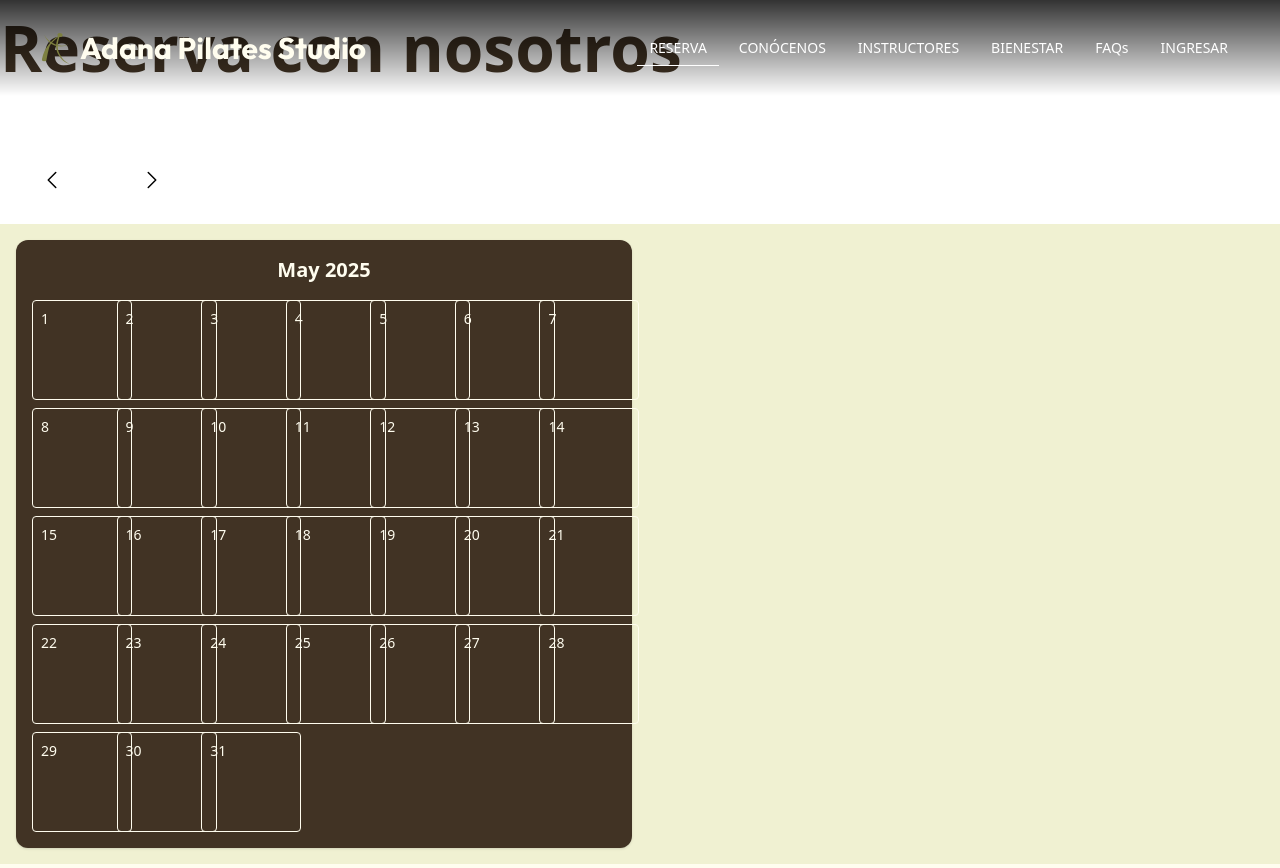
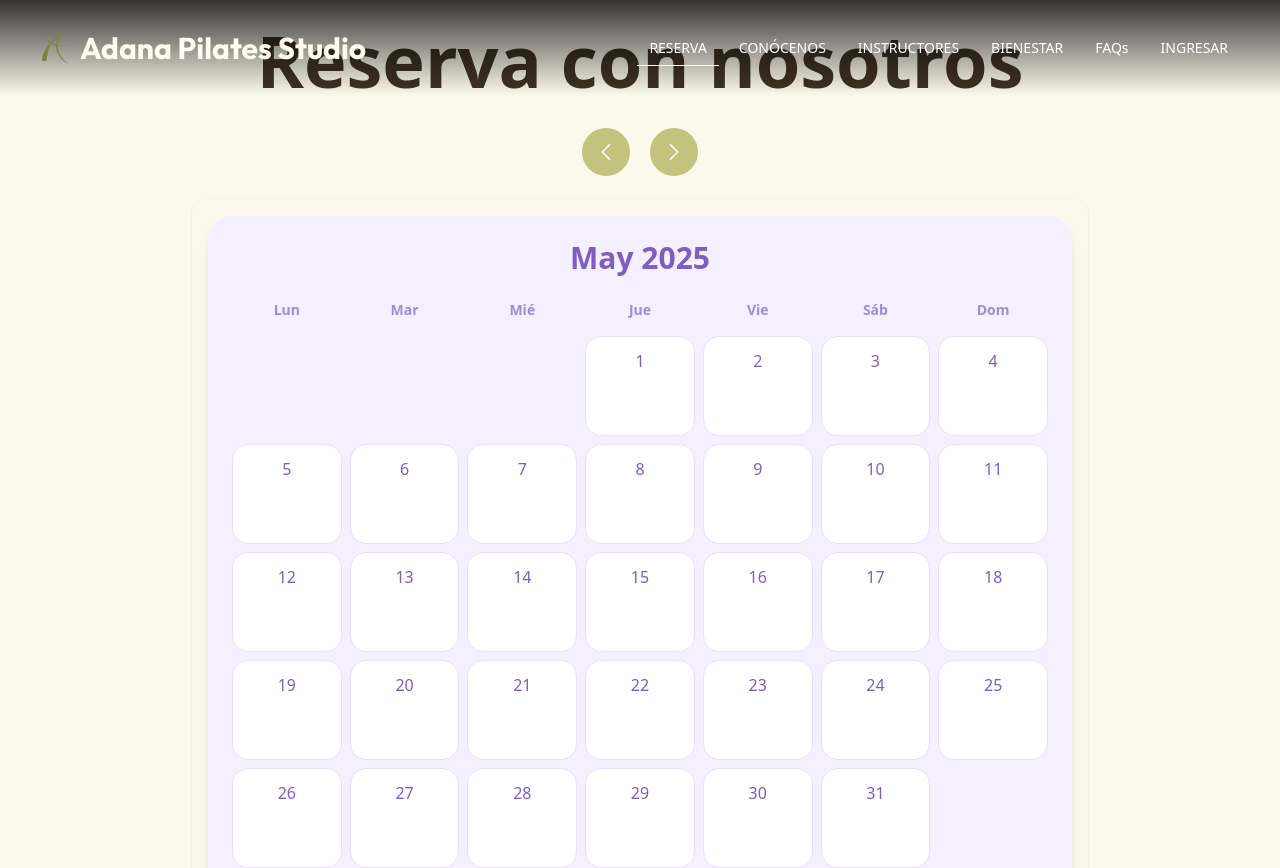
Before and after one commit to JorgeVargas03/Adana-SW, a React (Vite) app in the folder frontend/: page /reservation in a window 1280 px wide. Shown: the top 868 px of the page. Built offline with nearby package versions, Linux system fonts and the light colour scheme.

Commit message:
Calendario de visualizacion de clases, bonito y bien hecho, falta conectar al back

```diff
--- a/frontend/package.json
+++ b/frontend/package.json
@@ -25,6 +25,7 @@
     "dotenv": "^16.4.5",
     "firebase": "^11.6.0",
     "formik": "^2.4.6",
+    "framer-motion": "^12.9.2",
     "material-react-table": "^3.0.1",
     "react": "^18.3.1",
     "react-dom": "^18.3.1",
--- a/frontend/src/components/Calendar.jsx
+++ b/frontend/src/components/Calendar.jsx
@@ -1,27 +1,36 @@
 import { useState } from 'react'
-import { startOfMonth, endOfMonth, eachDayOfInterval, format, addMonths } from 'date-fns'
+import { startOfMonth, endOfMonth, eachDayOfInterval, isSameDay } from 'date-fns'
 import MonthView from './MonthView'
 
 //función
-function Calendar() {
-  const [events, setEvents] = useState([])
+function CalendarApp({ month }) {
+  //const [events, setEvents] = useState([])
+
+  //eventos son fijos
+  //ya conectado con el back, estos deberían de ser traidos directamente de la base de datos
+  // fechas en el formato correcto (YYYY-MM-DD) o en objetos de tipo Date para que isSameDay los detecte bien.
+  const events = [
+    { title: 'Pilates Marco', date: '2025-04-30', availableSpots: 3 },
+    { title: 'Pilates Martha', date: '2025-04-02', availableSpots: 0 },
+    { title: 'Pilates Lily', date: '2025-04-05', availableSpots: 6 },
+  ]
 
   //constante para en base a la fecha de la computadora
-  const today = new Date()
-  const thisMonth = startOfMonth(today)
- // const nextMonth = startOfMonth(addMonths(today, 1))
-
-  //meses que debe de mostrar el calendario
-  const monthsToShow = [thisMonth] //,nextMonth
+  // en lugar de usar new Date(), usar month que viene de props bg-[#FDF9EC]
+  const firstDayOfMonth = startOfMonth(month)
+  const monthsToShow = [firstDayOfMonth] // Solo uno a la vez
 
   //estructura física del calendario
   return (
-    <div className="grid grid-cols-1 md:grid-cols-2 gap-4 p-4 bg-[#F0F1D2]">
+    <div className="w-full p-4 rounded-xl shadow">
       {monthsToShow.map((month, idx) => (
-        <MonthView key={idx} month={month} events={events} />
+        <div className="flex w-full h-full">
+          <MonthView key={idx} month={month} events={events} />
+        </div>
       ))}
     </div>
   )
+
 }
 
-export default Calendar
+export default CalendarApp
--- a/frontend/src/components/MonthView.jsx
+++ b/frontend/src/components/MonthView.jsx
@@ -1,49 +1,124 @@
-import { format, startOfMonth, endOfMonth, eachDayOfInterval, isSameDay } from 'date-fns'
+import { format, startOfMonth, endOfMonth, eachDayOfInterval, isSameDay, getDay } from 'date-fns'
+import { motion, AnimatePresence } from "framer-motion"
+import { useState } from 'react'
+import { Link } from 'react-router-dom'
 
 function MonthView({ month, events }) {
+  const [showModal, setShowModal] = useState(false)
 
-    //intervalo de días para cada mes
   const days = eachDayOfInterval({
     start: startOfMonth(month),
     end: endOfMonth(month)
   })
 
+  const weekDays = ['Lun', 'Mar', 'Mié', 'Jue', 'Vie', 'Sáb', 'Dom']
+
+  const firstDayIndex = (getDay(startOfMonth(month)) + 6) % 7
+
   return (
-    //formato
-    <div className="bg-[#413324] rounded-xl shadow p-4">
-      <h2 className="text-xl font-bold mb-4 text-center text-[#FFFDEF]">
+    <div className="bg-[#F5F0FF] font-outfit rounded-3xl shadow-lg p-6 w-full h-full relative">
+      <h2 className="text-3xl font-bold mb-6 text-center text-[#7E5EC3]">
         {format(month, 'MMMM yyyy')}
       </h2>
+
+      {/* Nombres de los días */}
+      <div className="grid grid-cols-7 gap-2 mb-4">
+        {weekDays.map((day, idx) => (
+          <div key={idx} className="text-center text-[#A18CD1] font-semibold text-sm">
+            {day}
+          </div>
+        ))}
+      </div>
+
+      {/* Días del mes */}
       <div className="grid grid-cols-7 gap-2">
+        {Array.from({ length: firstDayIndex }).map((_, idx) => (
+          <div key={`empty-${idx}`} />
+        ))}
+
+        <AnimatePresence>
           {days.map(day => {
-            //método para ver si el día coincide con el día de hoy
             const dayEvents = events.filter(e => isSameDay(new Date(e.date), day))
+
             return (
-            <div key={day} className="border border-[#FFFDEF] p-2 rounded min-h-[100px] min-w-[100px]">
-              <div className="text-sm font-medium text-[#FFFDEF]">{format(day, 'd')}</div>
-              <div className="mt-1 space-y-1">
-                {/*Mapea los eventos pa ver si hay evento ese día*/}
+              <motion.div
+                key={day}
+                className="bg-white border border-[#E9DFFB] p-3 rounded-2xl min-h-[100px] flex flex-col items-center cursor-pointer hover:bg-[#f2e9fc]"
+                initial={{ opacity: 0, scale: 0.9 }}
+                animate={{ opacity: 1, scale: 1 }}
+                exit={{ opacity: 0 }}
+                transition={{ duration: 0.4 }}
+                onClick={() => setShowModal(true)}
+              >
+                <div className="text-md font-medium text-[#7E5EC3] mb-1">
+                  {format(day, 'd')}
+                </div>
+                <div className="flex flex-col gap-1 w-full">
                   {dayEvents.map((event, idx) => (
                     <div
                       key={idx}
-                    className={`text-xs px-1 py-0.5 rounded ${getEventColor(event.availableSpots)}`}
+                      className={`text-xs px-2 py-1 rounded-full text-center font-semibold ${getEventColor(event.availableSpots)}`}
                     >
                       {event.title}
                     </div>
                   ))}
                 </div>
-            </div>
+              </motion.div>
             )
           })}
+        </AnimatePresence>
       </div>
+
+      {/* Modal animado */}
+      <AnimatePresence>
+            {showModal && (
+          <>
+            {/* Fondo invisible que cierra al hacer click */}
+            <motion.div
+              className="fixed inset-0 z-40"
+              initial={{ opacity: 0 }}
+              animate={{ opacity: 1 }}
+              exit={{ opacity: 0 }}
+              transition={{ duration: 0.3 }}
+              onClick={() => setShowModal(false)}
+            />
+
+            {/* Modal principal */}
+            <motion.div
+              className="fixed inset-0 flex items-center justify-center z-50"
+              initial={{ scale: 0.8, opacity: 0 }}
+              animate={{ scale: 1, opacity: 1 }}
+              exit={{ scale: 0.8, opacity: 0 }}
+              transition={{ duration: 0.4 }}
+              onClick={() => setShowModal(false)} // <<--- click en el fondo también aquí
+            >
+              {/* El contenido del modal: evita que el click se propague */}
+              <div
+                className="bg-white p-8 rounded-3xl shadow-2xl text-center max-w-sm mx-auto"
+                onClick={(e) => e.stopPropagation()} // <<--- IMPORTANTE: para que no cierre si haces click en el contenido
+              >
+                <h2 className="text-2xl font-bold text-[#C3C37E] mb-4">¿Quieres reservar?</h2>
+                <Link to="/signup">
+                  <button
+                    className="bg-[#C3C37E] hover:bg-[#5e46a5] text-white px-6 py-2 rounded-full font-semibold transition cursor-pointer"
+                    onClick={() => setShowModal(false)}
+                  >
+                    ¡Regístrate!
+                  </button>
+                </Link>
+              </div>
+            </motion.div>
+          </>
+        )}
+      </AnimatePresence>
     </div>
   )
 }
 
 function getEventColor(spots) {
-  if (spots >= 5) return 'bg-green-300'
-  if (spots >= 2) return 'bg-yellow-300'
-  return 'bg-red-400'
+  if (spots >= 5) return 'bg-green-200 text-green-800'
+  if (spots >= 2) return 'bg-yellow-200 text-yellow-800'
+  return 'bg-red-200 text-red-800'
 }
 
 export default MonthView
--- a/frontend/src/pages/Pagos.jsx
+++ b/frontend/src/pages/Pagos.jsx
@@ -7,7 +7,7 @@ const Pagos = () =>{
     return(
         <section className="w-full mx-auto py-16 font-outfit bg-[#FDF9EC]">
   {/* Fondo */}
-  <div className="flex flex-col h-screen w-full bg-[#F0F2B4]">
+  <div className="flex flex-col h-screen w-full bg-[#FDF9EC]">
 
     {/* Botón */}
     <div className="mt-6 w-[50x] px-7">
--- a/frontend/src/pages/Reservation.jsx
+++ b/frontend/src/pages/Reservation.jsx
@@ -2,41 +2,57 @@
 
 import React from 'react';
 import '../share/style/allPages.css'; // o './App.css', según cómo lo nombres
-
 import CalendarApp from '../components/Calendar';
 
-const Reservation = () => {
+import { useState } from 'react'
+import { addMonths, subMonths, startOfMonth } from 'date-fns'
+
+
+export default function Reservation() {
+  const [currentMonth, setCurrentMonth] = useState(startOfMonth(new Date()))
+
+  const handleNextMonth = () => {
+    setCurrentMonth(prev => addMonths(prev, 1))
+  }
+
+  const handlePrevMonth = () => {
+    setCurrentMonth(prev => subMonths(prev, 1))
+  }
+
   return (
-    <section>
-        <h2 className="font-outfit font-bold text-left text-[4rem] mb-8 text-[#413324] ">
+    <section className="bg-[#FDF9EC] min-h-screen flex flex-col items-center p-6">
+      {/* Título
+      */}
+
+      <h2 className="font-outfit font-bold text-7xl text-[#413324] mb-8 text-right">
         Reserva con nosotros
       </h2>
 
-        <div >
-
-          <div className='flex gap-5 mb-4 items-end'>
-            <button className='cursor-pointer hover:scale-[1.01] rounded-xl w-[10px] h-10 p-5 m-5'>
-            <svg xmlns="http://www.w3.org/2000/svg" fill="none" viewBox="0 0 24 24" stroke-width="1.5" stroke="currentColor" class="size-6">
-            <path stroke-linecap="round" stroke-linejoin="round" d="M15.75 19.5 8.25 12l7.5-7.5" />
+      {/* Botones navegación */}
+      <div className="flex gap-5 mb-6">
+        <button
+          onClick={handlePrevMonth}
+          className="w-12 h-12 flex justify-center items-center rounded-full bg-[#C3C37E] text-white hover:scale-105 transition cursor-pointer"
+        >
+          <svg xmlns="http://www.w3.org/2000/svg" fill="none" viewBox="0 0 24 24" strokeWidth="1.5" stroke="currentColor" className="w-6 h-6">
+            <path strokeLinecap="round" strokeLinejoin="round" d="M15.75 19.5 8.25 12l7.5-7.5" />
           </svg>
-
         </button>
 
-            <button className='cursor-pointer hover:scale-[1.01] rounded-xl w-[10px] h-10 p-5 m-5'>
-            <svg xmlns="http://www.w3.org/2000/svg" fill="none" viewBox="0 0 24 24" stroke-width="1.5" stroke="currentColor" class="size-6">
-            <path stroke-linecap="round" stroke-linejoin="round" d="m8.25 4.5 7.5 7.5-7.5 7.5" />
+        <button
+          onClick={handleNextMonth}
+          className="w-12 h-12 flex justify-center items-center rounded-full bg-[#C3C37E] text-white hover:scale-105 transition cursor-pointer"
+        >
+          <svg xmlns="http://www.w3.org/2000/svg" fill="none" viewBox="0 0 24 24" strokeWidth="1.5" stroke="currentColor" className="w-6 h-6">
+            <path strokeLinecap="round" strokeLinejoin="round" d="m8.25 4.5 7.5 7.5-7.5 7.5" />
           </svg>
-
         </button>
       </div>
 
-            <div className='flex justify-center items-center'>
-            <CalendarApp></CalendarApp>
-            </div>
-
+      {/* Calendario */}
+      <div className="w-full max-w-4xl flex flex-col items-center">
+        <CalendarApp month={currentMonth} />
       </div>
     </section>
-  );
-};
-
-export default Reservation;
+  )
+}
```
Also changed, not shown: 1 other file (tests, documents, lock files or other folders). Lines whose indentation alone changed are shown as unchanged.
